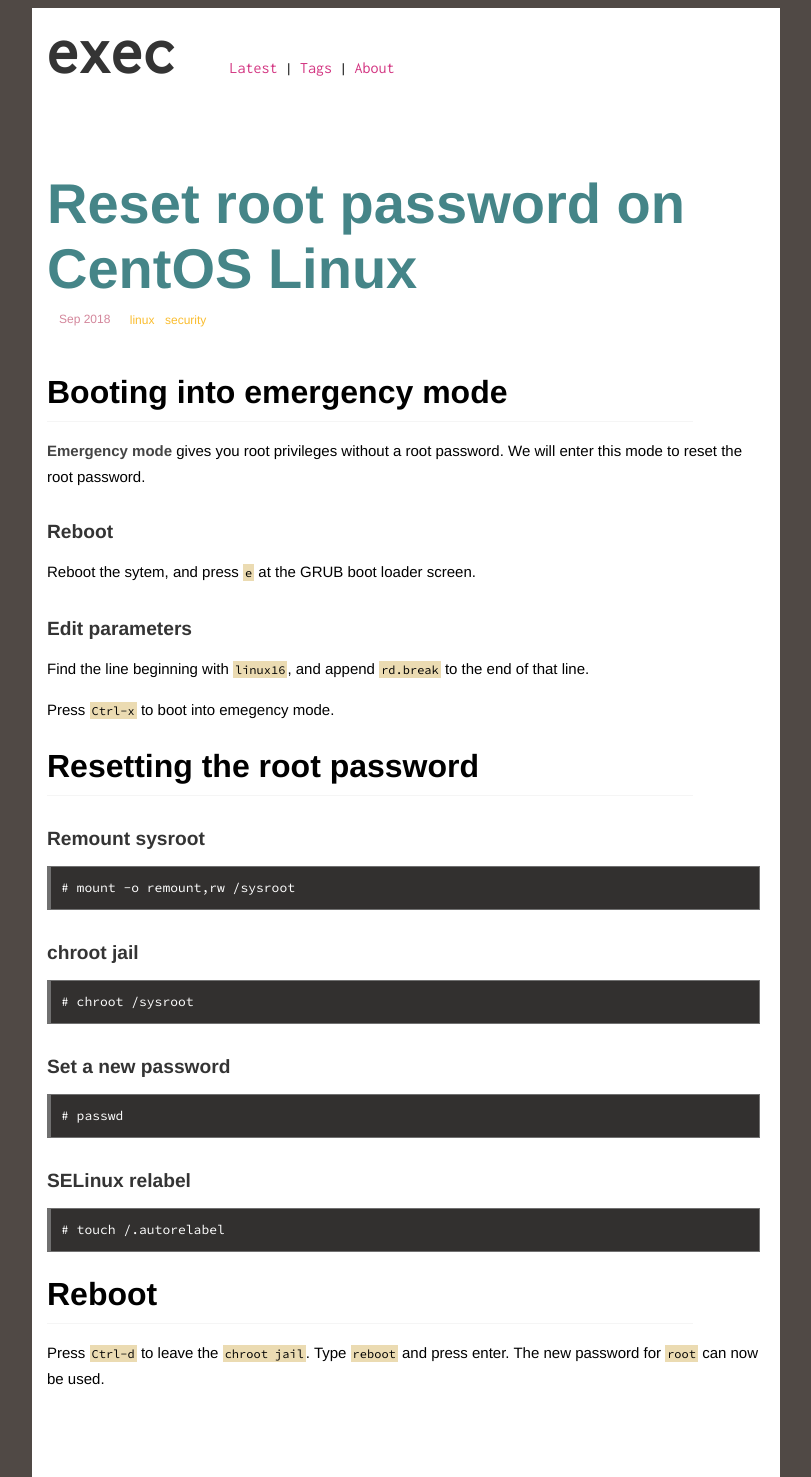
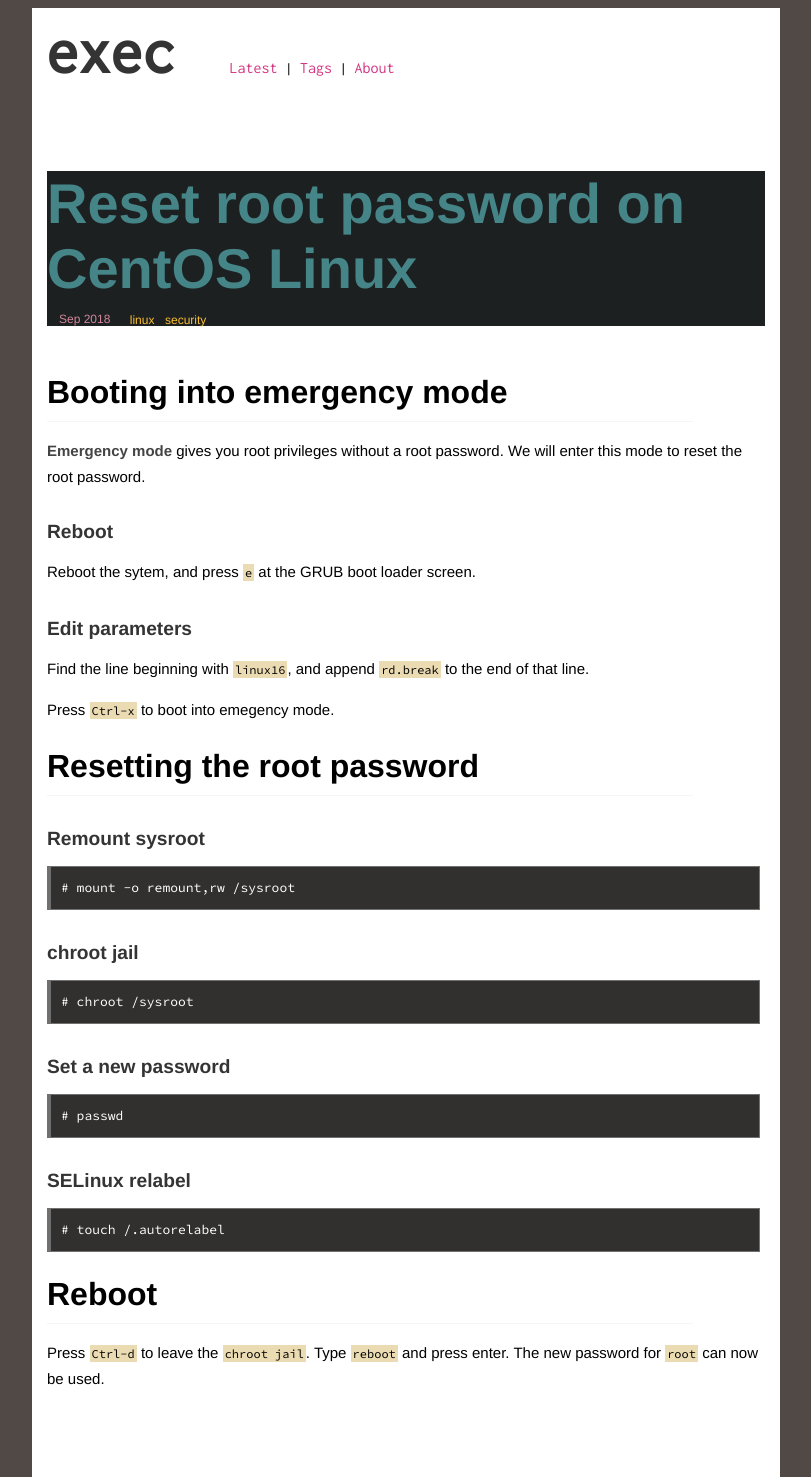
Before and after one commit to execas/execas.github.io, a Jekyll site: the page built from _posts/2018-09-03-reset-root-password-on-centos-linux.md, in a window 1280 px wide. Shown: the whole page, without its empty margins (234-1045 px from the left). Built offline with Jekyll 4.4.1, drawn with Linux system fonts in a browser that asks for light colours.

Commit message:
Update execas.css

```diff
--- a/css/execas.css
+++ b/css/execas.css
@@ -229,6 +229,7 @@
 */
 .post-info {
      margin-bottom:3rem;
+     background-color:#1d2021;
 }
 
 .post-title {
```
